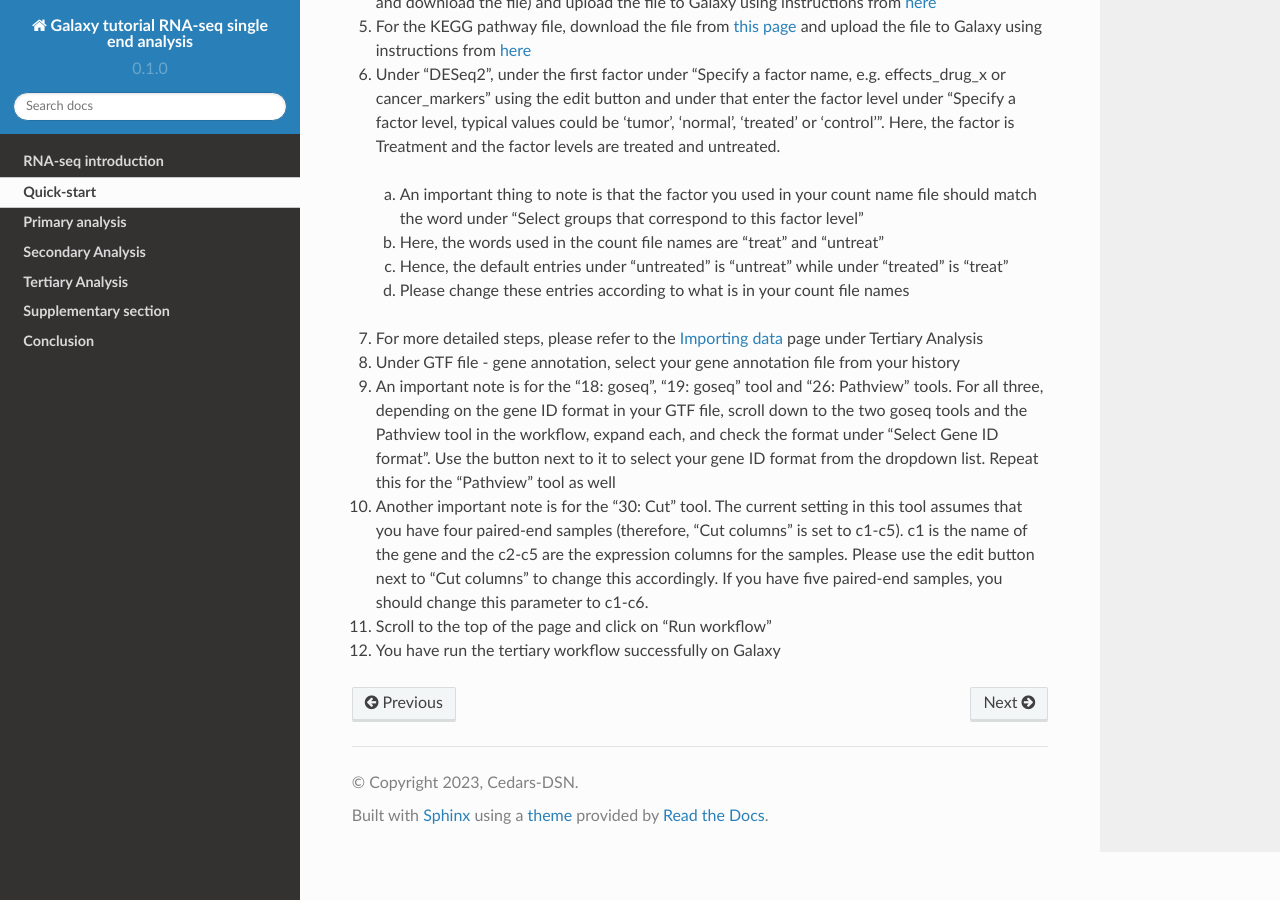
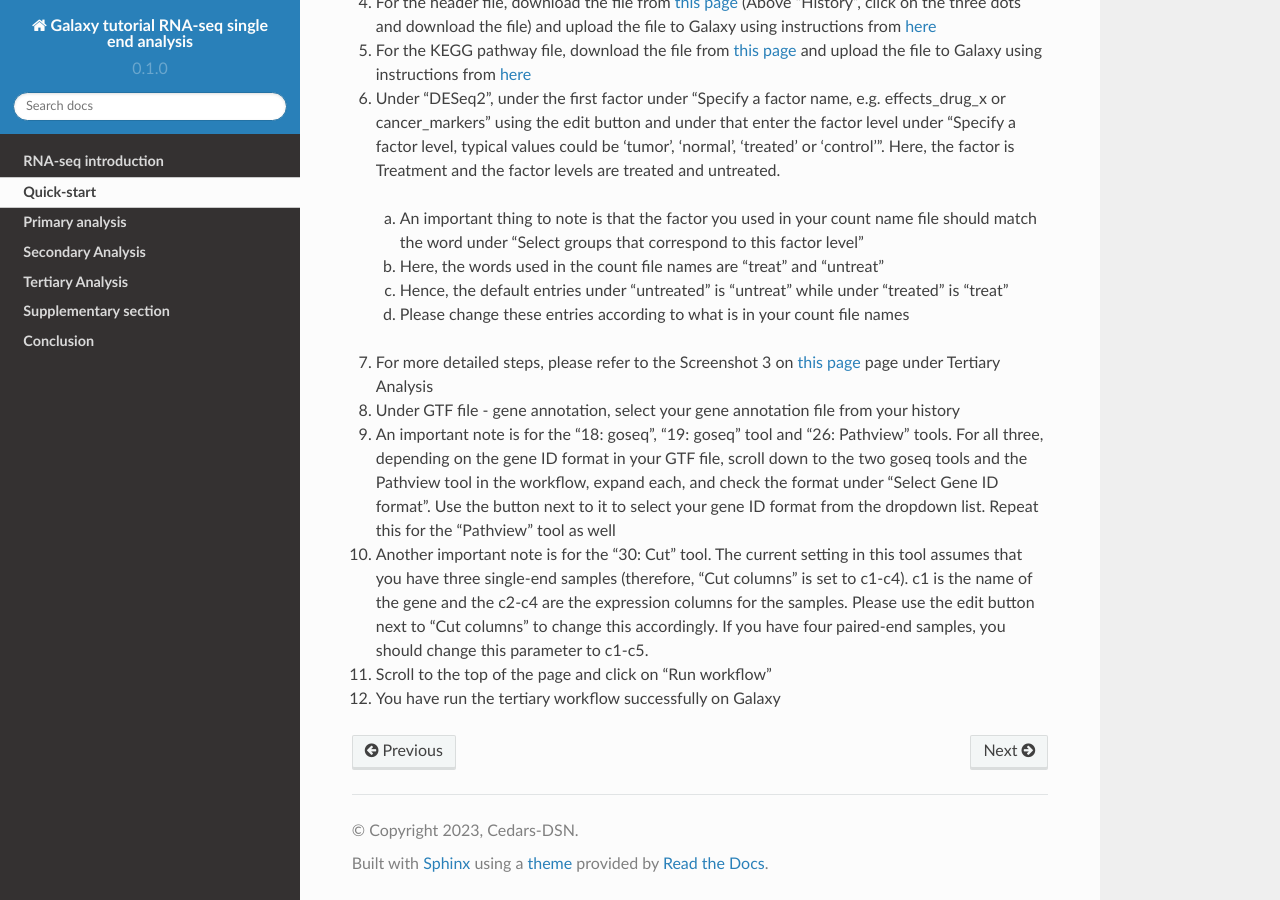
Before and after one commit to CedarsDSN/Galaxy_tutorial_RNAseq_single_end, a Sphinx documentation site: the page built from docs/source/Quick-start.rst, in a window 1280 px wide and 900 px high, scrolled down 1393 px. Built offline with Sphinx 7.4.7 and the Read the Docs theme 2.0.0, drawn with Linux system fonts in a browser that asks for light colours; pages that are not in the unit, such as notebooks, are missing from menus; some of the changed text lies outside the part shown.

Commit message:
Update Quick-start.rst

```diff
--- a/docs/source/Quick-start.rst
+++ b/docs/source/Quick-start.rst
@@ -25,21 +25,21 @@
 **Tertiary analysis workflow (includes Tertiary analysis)**
 
 
-1. For the "RNA-seq Tertiary analysis" workflow, you would either run it after the Primary Analysis workflow (please refer to `this <https://galaxy-tutorial.readthedocs.io/en/latest/Tertiary%20analysis/Importing%20data/Importing%20count%20data%20from%20Primary%20Analysis/>`_ page) or run it on your own dataset (please refer to `this <https://galaxy-tutorial.readthedocs.io/en/latest/Tertiary%20analysis/Importing%20data/Importing%20example%20data%20for%20running%20Tertiary%20Analysis//>`_ page)
+1. For the "RNA-seq Tertiary analysis" workflow, you would either run it after the Primary Analysis workflow (please refer to `this <https://galaxy-tutorial-rnaseq-single-end.readthedocs.io/en/latest/Tertiary%20analysis/Importing%20data/Importing%20count%20data%20from%20Primary%20Analysis.html>`_ page) or run it on your own dataset (please refer to `this <https://galaxy-tutorial-rnaseq-single-end.readthedocs.io/en/latest/Tertiary%20analysis/Importing%20data/Importing%20example%20data%20for%20running%20Tertiary%20Analysis.html>`_ page)
 2. Rename each of your count file names such that it has a unique sample name followed by the treatment that you think is a factor in your RNA-seq differential analysis
   a. For example, if my count files are treated and untreated, my count files would be named GSM11_untreat, GSM12_untreat, GSM13_treat, and GSM14_treat
   b. Make sure that you do this for every count file before you upload your samples
 3. Navigate to the workflows tab, and select the Run button for the “RNA-seq Tertiary Analysis single factor final version” workflow to open the workflow and select datasets
-4. For the header file, download the file from `this page <https://github.com/CedarsDSN/Galaxy_tutorial/blob/main/docs/source/header.txt>`_ (Above "History", click on the three dots and download the file) and upload the file to Galaxy using instructions from `here <https://galaxy-tutorial.readthedocs.io/en/latest/Supplementary%20files/Creating%20a%20data%20file/>`_
-5. For the KEGG pathway file, download the file from `this page <https://github.com/CedarsDSN/Galaxy_tutorial/blob/main/docs/source/KEGG_pathways_to_plot.txt>`_ and upload the file to Galaxy using instructions from `here <https://galaxy-tutorial.readthedocs.io/en/latest/Supplementary%20files/Creating%20a%20data%20file/>`_
+4. For the header file, download the file from `this page <https://github.com/CedarsDSN/Galaxy_tutorial_RNAseq_single_end/blob/main/docs/source/header.txt>`_ (Above "History", click on the three dots and download the file) and upload the file to Galaxy using instructions from `here <https://galaxy-tutorial-rnaseq-single-end.readthedocs.io/en/latest/Supplementary%20files/Creating%20a%20data%20file.html>`_
+5. For the KEGG pathway file, download the file from `this page <https://github.com/CedarsDSN/Galaxy_tutorial_RNAseq_single_end/blob/main/docs/source/KEGG_pathways_to_plot.txt>`_ and upload the file to Galaxy using instructions from `here <https://galaxy-tutorial-rnaseq-single-end.readthedocs.io/en/latest/Supplementary%20files/Creating%20a%20data%20file.html>`_
 6. Under "DESeq2", under the first factor under "Specify a factor name, e.g. effects_drug_x or cancer_markers" using the edit button and under that enter the factor level under "Specify a factor level, typical values could be 'tumor', 'normal', 'treated' or 'control'". Here, the factor is Treatment and the factor levels are treated and untreated.
   a. An important thing to note is that the factor you used in your count name file should match the word under "Select groups that correspond to this factor level"
   b. Here, the words used in the count file names are "treat" and "untreat"
   c. Hence, the default entries under "untreated" is "untreat" while under "treated" is "treat"
   d. Please change these entries according to what is in your count file names
-7. For more detailed steps, please refer to the `Importing data <https://galaxy-tutorial.readthedocs.io/en/latest/Tertiary%20analysis/Importing%20data/>`_  page under Tertiary Analysis
+7. For more detailed steps, please refer to the Screenshot 3 on `this page <https://galaxy-tutorial-rnaseq-single-end.readthedocs.io/en/latest/Tertiary%20analysis/Importing%20data/Importing%20count%20data%20from%20Primary%20Analysis.html>`_  page under Tertiary Analysis
 8. Under GTF file - gene annotation, select your gene annotation file from your history
 9. An important note is for the "18: goseq", "19: goseq" tool and "26: Pathview" tools. For all three, depending on the gene ID format in your GTF file, scroll down to the two goseq tools and the Pathview tool in the workflow, expand each, and check the format under "Select Gene ID format". Use the button next to it to select your gene ID format from the dropdown list. Repeat this for the "Pathview" tool as well
-10. Another important note is for the "30: Cut" tool. The current setting in this tool assumes that you have four paired-end samples (therefore, "Cut columns" is set to c1-c5). c1 is the name of the gene and the c2-c5 are the expression columns for the samples. Please use the edit button next to "Cut columns" to change this accordingly. If you have five paired-end samples, you should change this parameter to c1-c6.
+10. Another important note is for the "30: Cut" tool. The current setting in this tool assumes that you have three single-end samples (therefore, "Cut columns" is set to c1-c4). c1 is the name of the gene and the c2-c4 are the expression columns for the samples. Please use the edit button next to "Cut columns" to change this accordingly. If you have four paired-end samples, you should change this parameter to c1-c5.
 11. Scroll to the top of the page and click on "Run workflow"
 12. You have run the tertiary workflow successfully on Galaxy
```
Also changed, not shown: other parts of docs/source/Quick-start.rst (+3 -3 lines).
